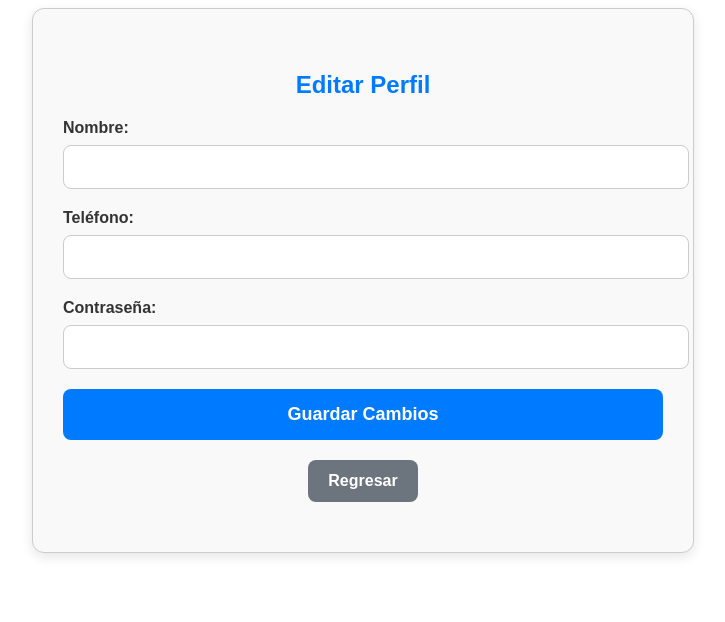
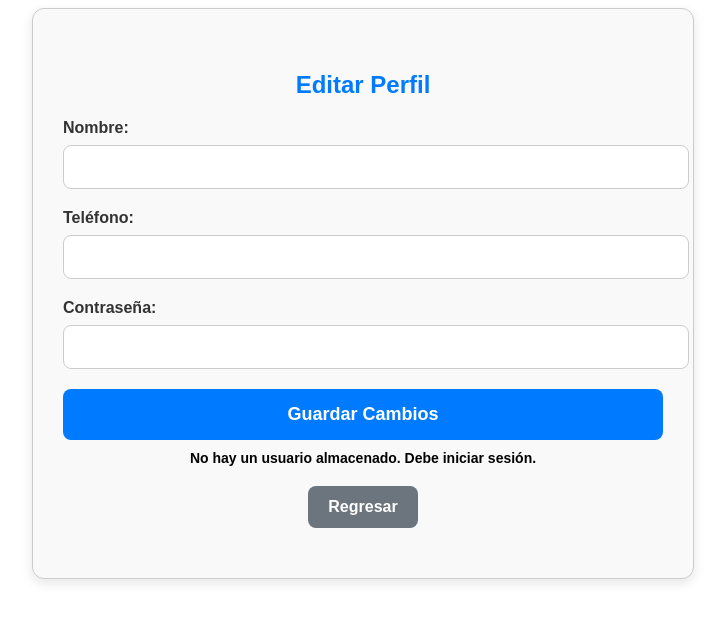
Before and after one commit to FabrizioVR/alquileres, an Angular app: page /editar-perfil in a window 1280 px wide. Shown: the top 622 px of the page, without its empty margins (277-1002 px from the left). Built offline with nearby package versions, Linux system fonts and the light colour scheme.

Commit message:
Agregar mensajes de error y verificar interfaces

```diff
--- a/src/app/app.component.html
+++ b/src/app/app.component.html
@@ -1,3 +1,2 @@
 <!-- src/app/app.component.html -->
-
 <router-outlet></router-outlet>
--- a/src/app/app.component.ts
+++ b/src/app/app.component.ts
@@ -1,13 +1,14 @@
 import { Component } from '@angular/core';
 import { RouterModule } from '@angular/router';
 import { PaginaMainComponent } from './pagina-main/pagina-main.component';
+import { EditarPerfilComponent } from "./editar-perfil/editar-perfil.component";
 
 @Component({
   selector: 'app-root',
   templateUrl: './app.component.html',
   styleUrls: ['./app.component.css'],
   standalone: true,
-  imports: [RouterModule, PaginaMainComponent]
+  imports: [RouterModule, PaginaMainComponent, EditarPerfilComponent]
 })
 export class AppComponent {
   title = 'Aplicación de Alquileres';
--- a/src/app/editar-perfil/editar-perfil.component.css
+++ b/src/app/editar-perfil/editar-perfil.component.css
@@ -90,3 +90,11 @@
   .boton-regresar-container .regresar-button:hover {
     background-color: #5a6268; /* Gris más oscuro al hacer hover */
   }
+
+  .error-message {
+    color: rgb(0, 0, 0);
+    font-size: 14px;
+    margin-top: 10px;
+    text-align: center;
+    font-weight: bold;
+  }
--- a/src/app/editar-perfil/editar-perfil.component.html
+++ b/src/app/editar-perfil/editar-perfil.component.html
@@ -15,6 +15,11 @@
         </div>
         <button type="submit">Guardar Cambios</button>
 
+         <!-- Mensaje de error -->
+    <div *ngIf="errorMessage" class="error-message">
+        {{ errorMessage }}
+      </div>
+
         <div class="boton-regresar-container">
             <button (click)="volver()" class="regresar-button">Regresar</button>
         </div>
--- a/src/app/editar-perfil/editar-perfil.component.ts
+++ b/src/app/editar-perfil/editar-perfil.component.ts
@@ -34,7 +34,7 @@ export class EditarPerfilComponent implements OnInit {
     if (storedUser) {
       this.usuario = JSON.parse(storedUser);
     } else {
-      this.errorMessage = 'No hay un usuario almacenado. Debe iniciar Sesión';
+      this.errorMessage = 'No hay un usuario almacenado. Debe iniciar sesión.';
     }
   }
 
@@ -43,6 +43,19 @@ export class EditarPerfilComponent implements OnInit {
   }
 
   guardarCambios() {
+    // Verificar si algún campo está vacío
+    if (
+      !this.usuario.name ||
+      !this.usuario.lastName ||
+      !this.usuario.dni ||
+      !this.usuario.phone ||
+      !this.usuario.direction ||
+      !this.usuario.password
+    ) {
+      this.errorMessage = 'Error: Complete todos los campos.';
+      return;
+    }
+
     const storedUser = localStorage.getItem('currentUser');
 
     if (storedUser) {
@@ -61,7 +74,7 @@ export class EditarPerfilComponent implements OnInit {
             error: (err) => {
               console.error('Error al actualizar el perfil:', err);
               alert(
-                'Error al actualizar el perfil, por favor intenta nuevamente'
+                'Error al actualizar el perfil, por favor intenta nuevamente.'
               );
             },
           });
--- a/src/app/iniciar-sesion/iniciar-sesion.component.css
+++ b/src/app/iniciar-sesion/iniciar-sesion.component.css
@@ -8,7 +8,7 @@ body {
   margin: 100px auto; /* Centrado vertical y horizontal */
   padding: 20px; /* Espaciado interno */
   border-radius: 10px; /* Bordes redondeados */
-  background-color: #ffffff; /* Fondo blanco */
+  background-color: #d0d0d0; /* Fondo blanco */
   box-shadow: 0 4px 20px rgba(0, 0, 0, 0.1); /* Sombra sutil */
   border: 1px solid #eaeaea; /* Borde gris claro */
 }
@@ -56,7 +56,7 @@ input:focus {
   padding: 12px; /* Espaciado interno */
   border: none; /* Sin borde */
   border-radius: 5px; /* Bordes redondeados */
-  background-color: #007bff; /* Color de fondo */
+  background-color: #000000; /* Color de fondo */
   color: white; /* Color del texto */
   font-size: 16px; /* Tamaño de fuente */
   cursor: pointer; /* Cambiar cursor a puntero */
@@ -64,7 +64,7 @@ input:focus {
 }
 
 .btn-iniciar-sesion:hover {
-  background-color: #0056b3; /* Color de fondo al pasar el mouse */
+  background-color: #000000; /* Color de fondo al pasar el mouse */
   transform: translateY(-2px); /* Efecto de elevación */
 }
 
@@ -78,15 +78,26 @@ input:focus {
 }
 
 .registrar-button {
-  background-color: transparent; /* Fondo transparente */
-  color: #007bff; /* Color del texto */
+  width: 100%; /* Ancho completo */
+  padding: 12px; /* Espaciado interno */
   border: none; /* Sin borde */
-  font-size: 14px; /* Tamaño de fuente */
+  border-radius: 5px; /* Bordes redondeados */
+  background-color: #007bff; /* Color de fondo */
+  color: white; /* Color del texto */
+  font-size: 16px; /* Tamaño de fuente */
   cursor: pointer; /* Cambiar cursor a puntero */
-  text-decoration: underline; /* Subrayar el texto */
-  transition: color 0.3s; /* Transición suave para el color */
+  transition: background-color 0.3s, transform 0.3s; /* Transiciones suaves */
 }
 
 .registrar-button:hover {
-  color: #0056b3; /* Cambiar color al pasar el mouse */
+  background-color: #0056b3; /* Color de fondo al pasar el mouse */
+  transform: translateY(-2px); /* Efecto de elevación */
 }
+
+.error-message {
+  color: rgb(0, 0, 0);
+  font-size: 14px;
+  margin-top: 10px;
+  text-align: center;
+  font-weight: bold;
+}
--- a/src/app/iniciar-sesion/iniciar-sesion.component.html
+++ b/src/app/iniciar-sesion/iniciar-sesion.component.html
@@ -2,7 +2,7 @@
   <h2>Iniciar Sesión</h2>
   <form class="iniciar-sesion-form" (ngSubmit)="login()">
     <div class="form-group">
-      <label for="usuario">Usuario:</label>
+      <label for="usuario">Nombre de Usuario:</label>
       <input [(ngModel)]="userName" name="userName" type="text" id="userName" required>
     </div>
 
@@ -11,12 +11,17 @@
       <input [(ngModel)]="password" name="password" type="password" id="password" required>
     </div>
 
+    <!-- Botón para iniciar sesión -->
     <button type="submit" class="btn-iniciar-sesion">Iniciar Sesión</button>
 
-    <div *ngIf="errorMessage" class="error-message">{{ errorMessage }}</div>
+    <!-- Mensaje de error -->
+    <div *ngIf="errorMessage" class="error-message">
+      {{ errorMessage }}
+    </div>
 
+    <!-- Botón para ir a la página de registro -->
     <div class="boton-regresar-container">
-      <button (click)="registrar()" type="button" class="registrar-button">¿Aún no te registras? ¡Haz clic aquí!</button>
+      <button (click)="registrar()" type="button" class="registrar-button">Registrarse</button>
     </div>
   </form>
 </div>
--- a/src/app/iniciar-sesion/iniciar-sesion.component.ts
+++ b/src/app/iniciar-sesion/iniciar-sesion.component.ts
@@ -12,7 +12,6 @@ import { User } from '../services/userService/user.model';
   templateUrl: './iniciar-sesion.component.html',
   styleUrl: './iniciar-sesion.component.css'
 })
-
 export class IniciarSesionComponent {
   userName: string = '';
   password: string = '';
@@ -25,6 +24,11 @@ export class IniciarSesionComponent {
   }
 
   login() {
+    if (!this.userName || !this.password) {
+      this.errorMessage = 'Error: Complete todos los datos';
+      return;
+    }
+
     this.userService.login(this.userName, this.password).subscribe(
       (response: User) => {
         if (response) {
--- a/src/app/registrar/registrar.component.css
+++ b/src/app/registrar/registrar.component.css
@@ -8,7 +8,7 @@ body {
   margin: 100px auto; /* Centrado vertical y horizontal */
   padding: 20px; /* Espaciado interno */
   border-radius: 10px; /* Bordes redondeados */
-  background-color: #ffffff; /* Fondo blanco */
+  background-color: #d0d0d0; /* Fondo blanco */
   box-shadow: 0 4px 20px rgba(0, 0, 0, 0.1); /* Sombra sutil */
   border: 1px solid #eaeaea; /* Borde gris claro */
 }
@@ -56,7 +56,7 @@ input:focus {
   padding: 12px; /* Espaciado interno */
   border: none; /* Sin borde */
   border-radius: 5px; /* Bordes redondeados */
-  background-color: #28a745; /* Color de fondo verde */
+  background-color: #000000; /* Color de fondo verde */
   color: white; /* Color del texto */
   font-size: 16px; /* Tamaño de fuente */
   cursor: pointer; /* Cambiar cursor a puntero */
@@ -64,7 +64,7 @@ input:focus {
 }
 
 .btn-registrar:hover {
-  background-color: #218838; /* Color de fondo al pasar el mouse */
+  background-color: #000000; /* Color de fondo al pasar el mouse */
   transform: translateY(-2px); /* Efecto de elevación */
 }
 
@@ -90,3 +90,11 @@ input:focus {
 .volverInicio-button:hover {
   color: #0056b3; /* Cambiar color al pasar el mouse */
 }
+
+.error-message {
+  color: rgb(0, 0, 0);
+  font-size: 14px;
+  margin-top: 10px;
+  text-align: center;
+  font-weight: bold;
+}
--- a/src/app/registrar/registrar.component.html
+++ b/src/app/registrar/registrar.component.html
@@ -2,7 +2,7 @@
   <h2>Regístrate ahora</h2>
   <form class="registrar-form" (ngSubmit)="registrar()">
     <div class="form-group">
-      <label for="nombre">Nombre:</label>
+      <label for="nombre">Nombre de usuario:</label>
       <input type="text" id="nombre" name="nombre" [(ngModel)]="nombre" required />
     </div>
 
@@ -25,6 +25,7 @@
 
     <button type="submit" class="btn-registrar">Crear Cuenta</button>
 
+
     <div class="boton-regresar-container">
       <button type="button" (click)="volverInicio()" class="volverInicio-button">Regresar a Inicio</button>
     </div>
--- a/src/app/registrar/registrar.component.ts
+++ b/src/app/registrar/registrar.component.ts
@@ -26,6 +26,11 @@ export class RegistrarComponent {
   }
 
   registrar() {
+    if (!this.nombre || !this.telefono || !this.contrasena || !this.confirmarContrasena) {
+      this.errorMessage = 'Error: Complete todos los campos.';
+      return;
+    }
+
     if (this.contrasena !== this.confirmarContrasena) {
       this.errorMessage = 'Las contraseñas no coinciden.';
       return;
```
